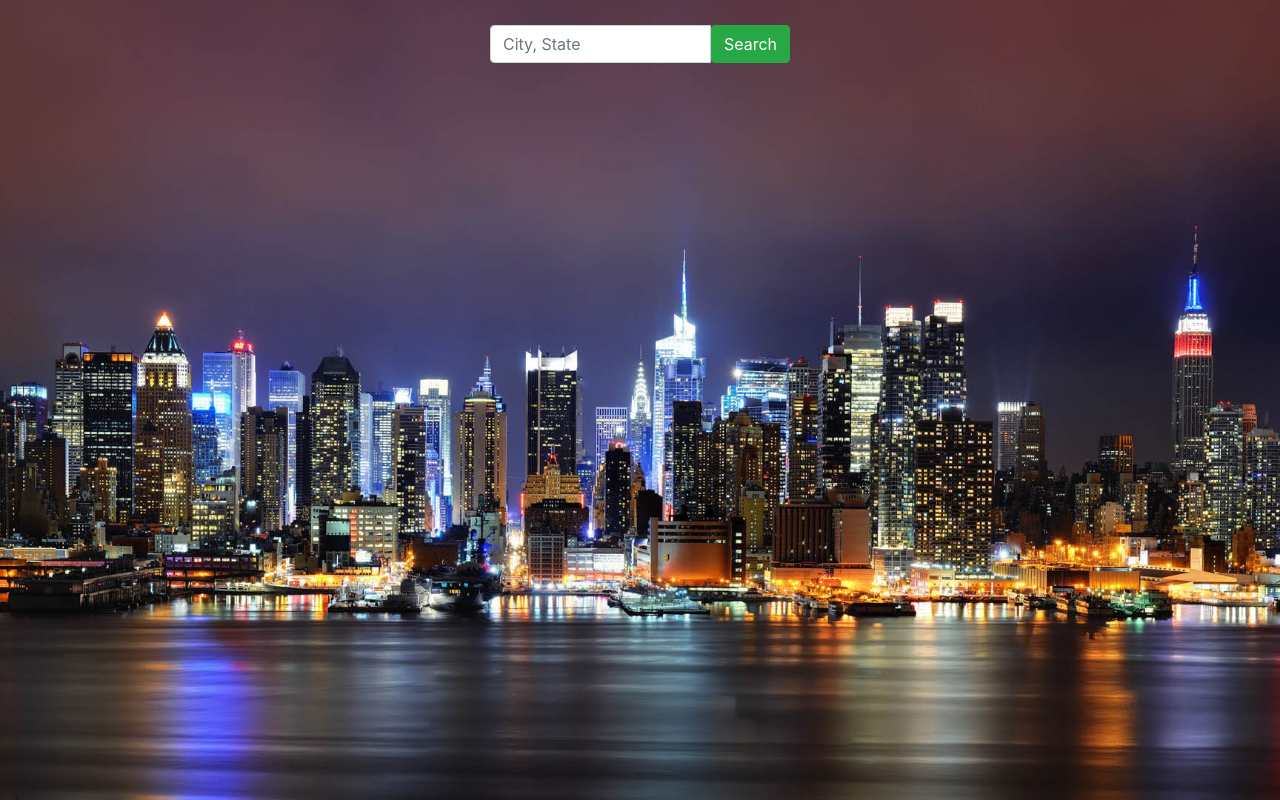
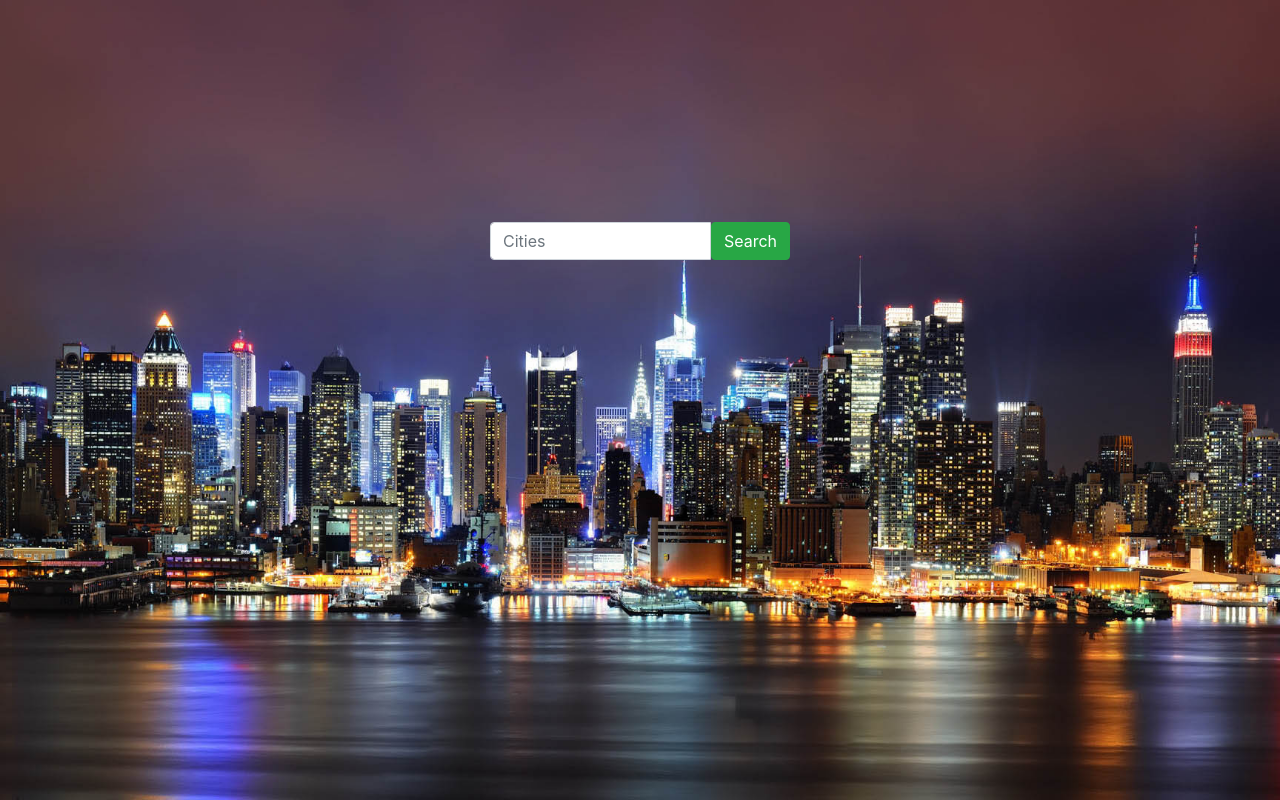
Before and after one commit to raopg/HackMIT2018, a website: page index.html in a window 1280 px wide. Drawn offline with nearby package versions, Linux system fonts and the light colour scheme.

Commit message:
Center search bar

```diff
--- a/index.html
+++ b/index.html
@@ -9,7 +9,7 @@
         <link rel="icon" href="./images/favicon.jpeg">
         <!--Bootstrap CSS-->
         <link rel="stylesheet" href="node_modules/bootstrap/dist/css/bootstrap.min.css">
-        <link rel="stylesheet" href="node_modules/fontawesome/fontawesome-free/css/fontawesome.min.css"
+        <link rel="stylesheet" href="node_modules/fontawesome/fontawesome-free/css/fontawesome.min.css">
 
         <!--Custom CSS-->
         <link rel="stylesheet" href="styles/main.css">
@@ -23,7 +23,7 @@
                     <form role="form" id="search-bar">
                             <div class="form-group">
                                     <div class="input-group">
-                                        <input id="1" class="form-control" type="text" name="search" placeholder="City, State" required/>
+                                        <input id="1" class="form-control" type="text" name="search" placeholder="Cities" required/>
                                         <span class="input-group-btn">
                                             <button class="btn btn-success" type="submit">
                                                  Search
--- a/styles/main.css
+++ b/styles/main.css
@@ -33,6 +33,12 @@ body {
     max-width: 300px;
 
 }
+.container{
+  position: absolute;
+  top: 28%;
+  left:50%;
+  transform: translate(-50%,-50%);
+}
 
 .input_group input{
 
```
